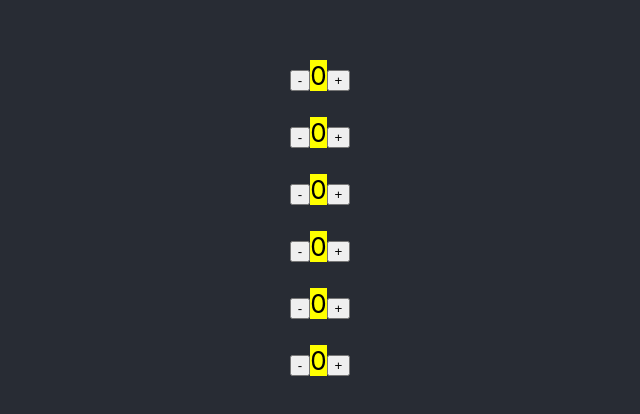
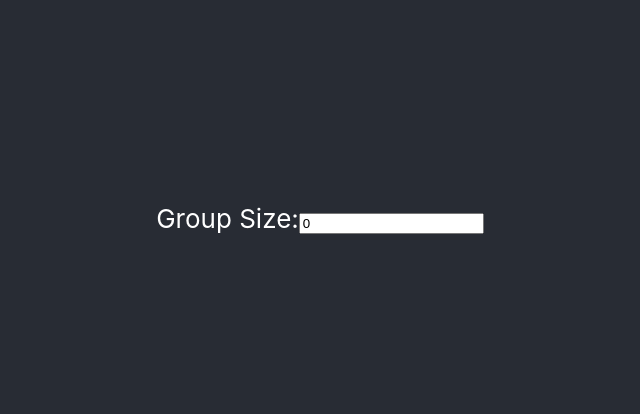
Before and after one commit to Try2020-ZHA/react-app, a React (Create React App) app: page / in a window 1280 px wide. Shown: the part 182-596 px from the top of the page, without its empty margins (320-960 px from the left). Built offline with nearby package versions, Linux system fonts and the light colour scheme.

Commit message:
[react-app][Keanu] refactor: refactor the component counterGroup

```diff
--- a/src/component/counter/index.jsx
+++ b/src/component/counter/index.jsx
@@ -7,16 +7,10 @@ class Counter extends React.Component{
     }
 
     onIncrease= () =>{
-        // this.setState({
-        //     value:this.state.value+1
-        // });
         this.setState((prevState)=>({value:prevState.value+1}))
     }
 
     onDecrease= () =>{
-        // this.setState({
-        //     value:this.state.value+1
-        // });
         this.setState((prevState)=>({value:prevState.value-1}))
     }
 
--- a/src/component/counterGroup/index.jsx
+++ b/src/component/counterGroup/index.jsx
@@ -5,13 +5,20 @@ import { Component } from 'react';
 class CounterGroup extends Component{
     constructor(props){
         super(props);
-        this.state={size:6};
+        this.state={size:0};
     }
+
+    //使用handle表示处理什么事情
+    handleResize= (event)=>{this.setState({size:event.target.value ? parseInt(event.target.value) :0})}
 
     render(){
         const initArray=[...Array(this.state.size).keys()];
         return(
             <div>
+                <label>
+                    Group Size:
+                    <input defaultValue={0} onChange={this.handleResize}/>
+                </label>
                 {
                     initArray.map(key=><Counter key={key} />)
                 }
```
